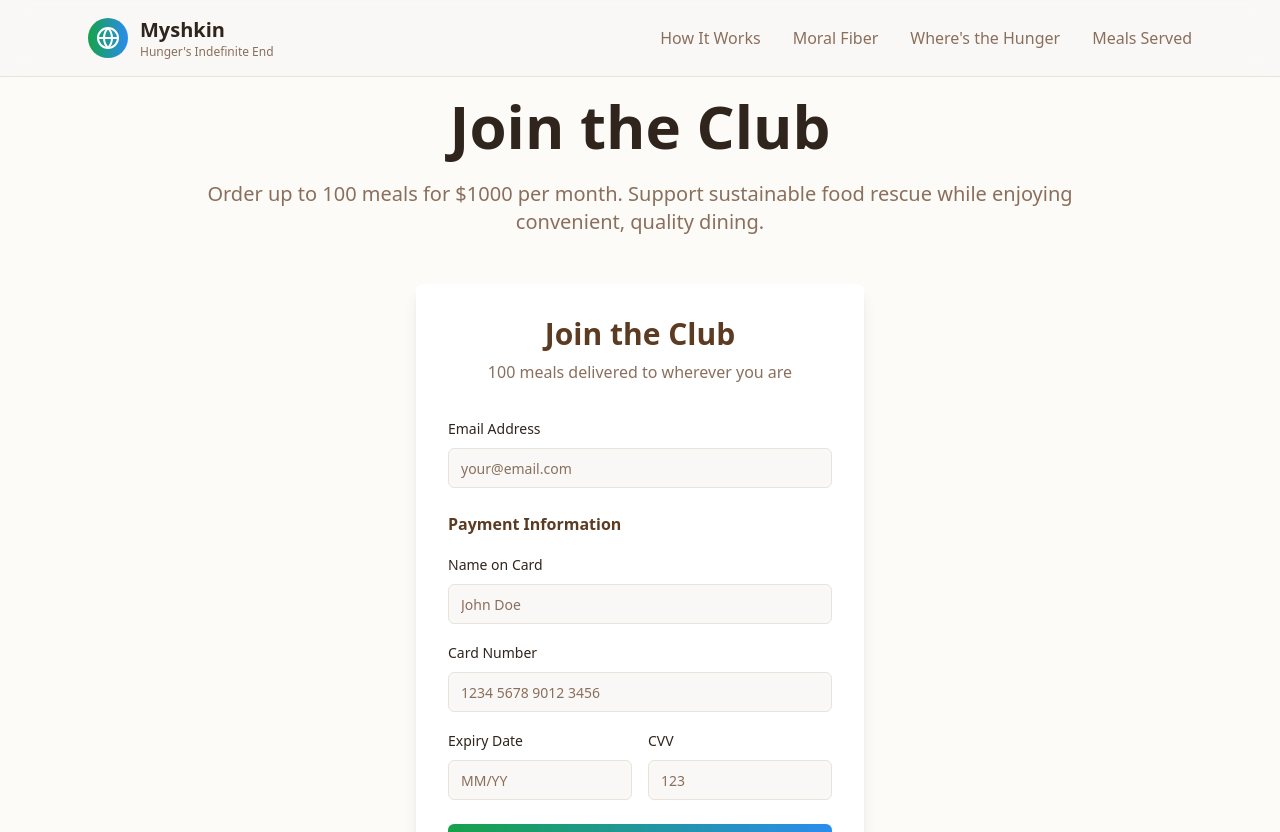
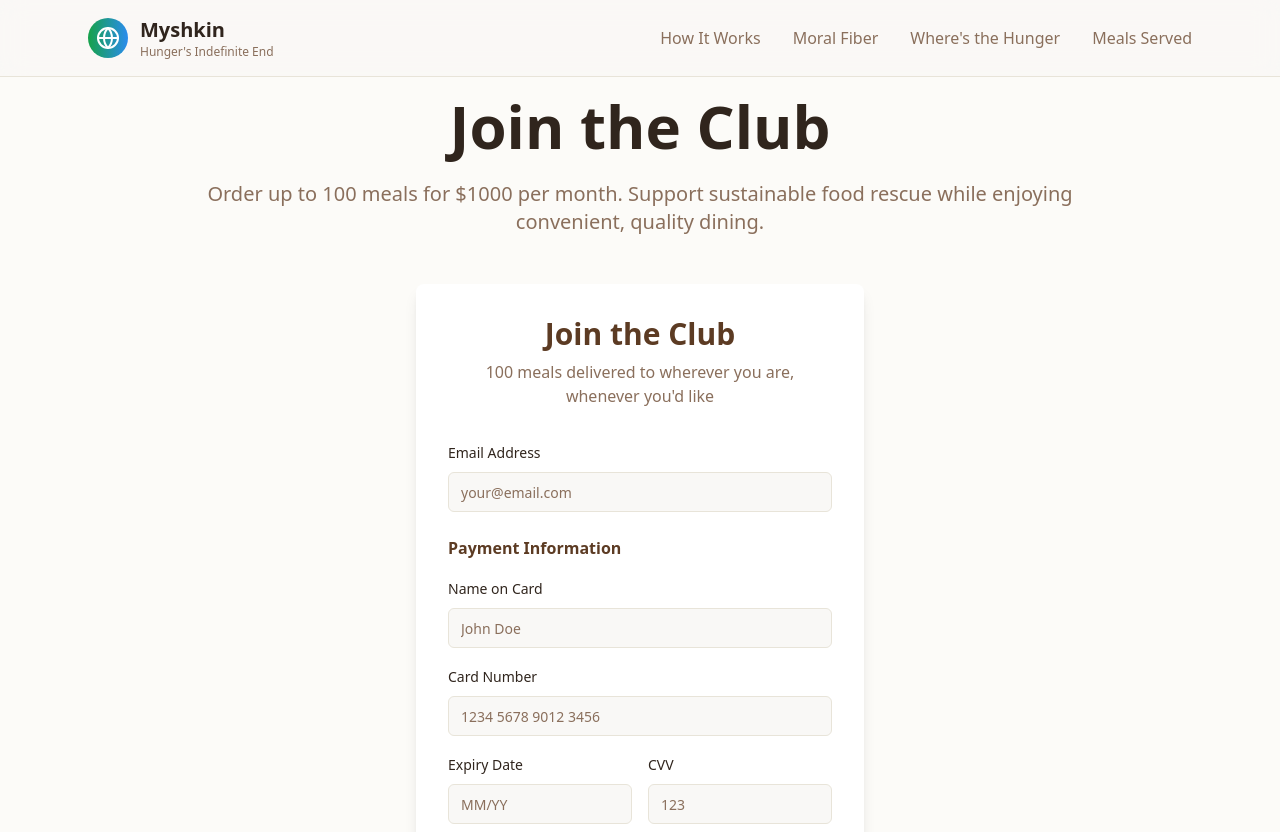
Before and after one commit to adityanarayanan95-collab/end-hunger-now, a React (Vite) app: page / in a window 1280 px wide. Shown: the top 832 px of the page. Built offline with nearby package versions, Linux system fonts and the light colour scheme.

Commit message:
Update signup page text
Updated the text on the signup page to include "whenever you'd like".

```diff
--- a/src/components/WaitlistForm.tsx
+++ b/src/components/WaitlistForm.tsx
@@ -82,7 +82,7 @@ export const WaitlistForm = () => {
       <div className="text-center mb-8">
         <h2 className="text-3xl font-bold text-earth mb-2">Join the Club</h2>
         <p className="text-muted-foreground">
-          100 meals delivered to wherever you are
+          100 meals delivered to wherever you are, whenever you'd like
         </p>
       </div>
 
```
